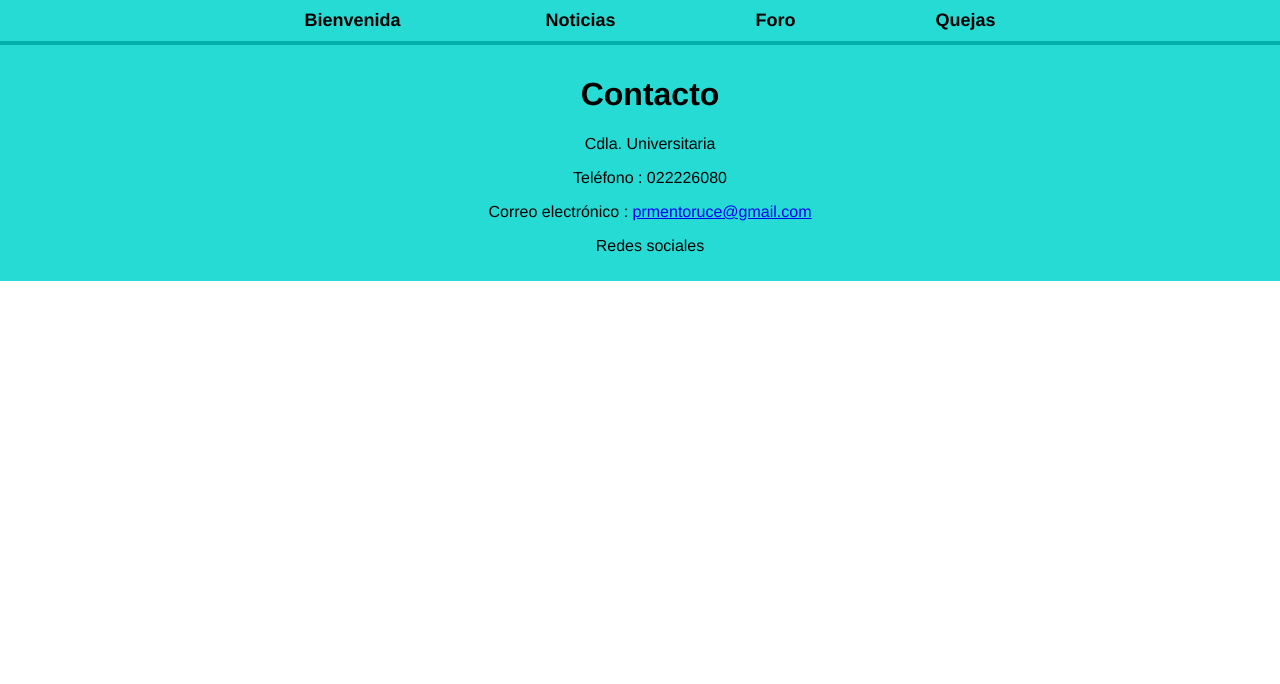
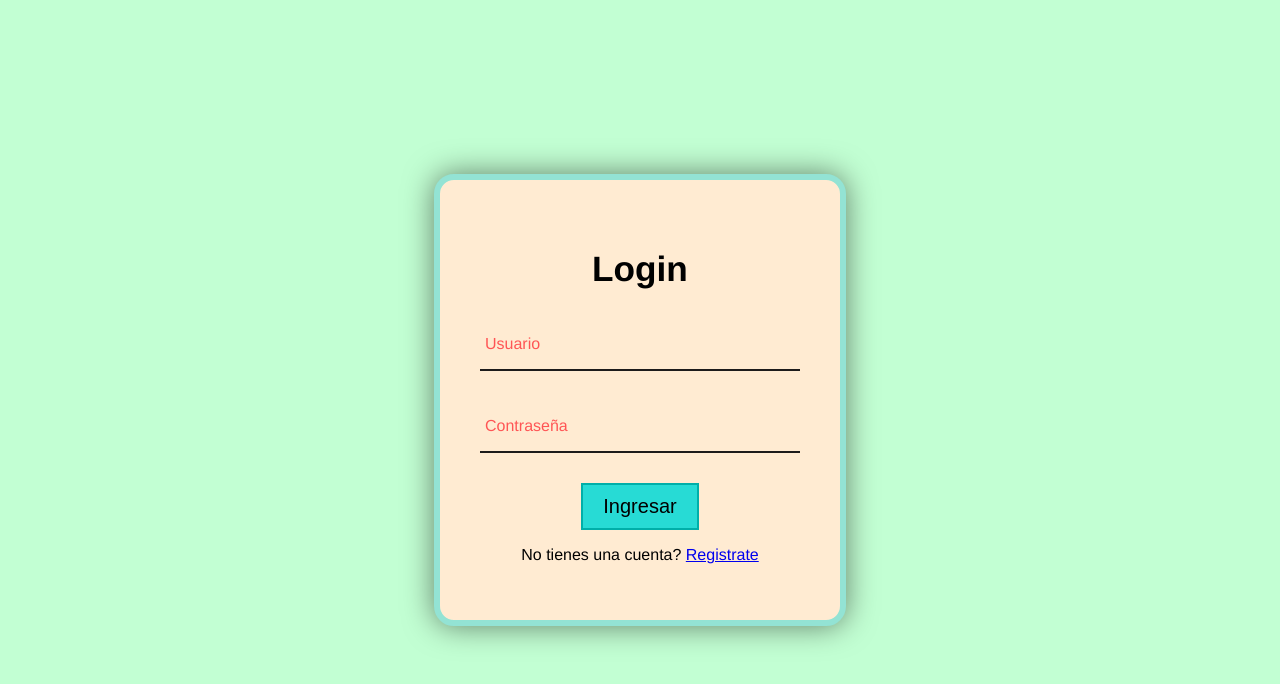
Before and after one commit to XaviX598/proyecto_grupo_3, a Vue app: page /registro in a window 1280 px wide. Shown: the top 684 px of the page. Built offline with nearby package versions, Linux system fonts and the light colour scheme.

Commit message:
Registro y login

```diff
--- a/package.json
+++ b/package.json
@@ -16,7 +16,7 @@
     "axios": "^1.5.0",
     "core-js": "^3.8.3",
     "vue": "^3.2.13",
-    "vue-router": "^4.0.3"
+    "vue-router": "^4.2.4"
   },
   "devDependencies": {
     "@vue/cli-plugin-babel": "~5.0.0",
--- /dev/null
+++ b/src/modules/helpers/usuarioCliente.js
@@ -0,0 +1,28 @@
+import axios from "axios";
+
+export const ingresarUsuarioFachada = async (bodyUsuario) => {
+    return await ingresarUsuario(bodyUsuario);
+}
+
+export const loginUsuarioFachada = async (usuario, contraseña) => {
+    return await loginUsuario(usuario, contraseña);
+}
+
+
+const loginUsuario = async (usuario, contraseña) => {
+   const data= axios.get(`http://localhost:8081/API/V1.0/Facultad/usuarios?usuario=${usuario}&contraseña=${contraseña}`).then((r) =>r.data)
+        .catch((error) => {
+            console.error("Error al iniciar sesión:", error);
+            // Si el inicio de sesión falla, muestra un mensaje de error
+        });
+    return data;
+}
+
+const ingresarUsuario = async (bodyUsuario) => {
+    const data = axios.post(`http://localhost:8081/API/V1.0/Facultad/usuarios`, bodyUsuario).then((r) =>r.data)
+        .catch((error) => {
+            console.error("Error registrarse:", error);
+
+        });
+    return data;
+}
--- a/src/modules/usuario/pages/LoginPage.vue
+++ b/src/modules/usuario/pages/LoginPage.vue
@@ -1,13 +1,150 @@
 <template>
-
+  <div class="pageLogin">
+    <div class="wrapper">
+      <div class="form-box login">
+        <h2>Login</h2>
+        <form @submit.prevent="verificarLogin">
+          <div class="input-box">
+            <input v-model="usuario" type="text" required />
+            <label>Usuario</label>
+          </div>
+          <div class="input-box">
+            <input v-model="contraseña" type="password" required />
+            <label>Contraseña</label>
+          </div>
+          <button id="button" type="submit" class="btn">Ingresar</button>
+          <div class="login-register">
+            <p>
+              No tienes una cuenta?
+              <router-link to="/registro" class="register-link"
+                >Registrate</router-link
+              >
+            </p>
+          </div>
+        </form>
+      </div>
+    </div>
+  </div>
 </template>
 
 <script>
+import { loginUsuarioFachada } from "../../helpers/usuarioCliente";
+
 export default {
-
-}
+  data() {
+    return {
+      usuario: null,
+      contraseña: null,
+      error: null,
+      user: null,
+    };
+  },
+  methods: {
+    async verificarLogin() {
+      const data = await loginUsuarioFachada(this.usuario, this.reverse(this.contraseña));
+      if (data.id != null) {
+        this.user = data;
+        this.$router.push("/bienvenida");
+      } else {
+        alert("Usuario o contraseña Incorrectos")
+      }
+    },
+    reverse(input) {
+      return input.split("").reverse().join("");
+    },
+  },
+};
 </script>
 
-<style>
+<style scoped>
+.pageLogin {
+  position: absolute;
+  top: 0;
+  left: 0;
+  width: 100%;
+  height: 100%;
+  display: flex;
+  justify-content: center;
+  align-items: center;
+  background: #c2ffd3;
+}
+.wrapper {
+  display: flex;
+  justify-content: center;
+  align-items: center;
+  width: 400px;
+  height: 440px;
+  background: #ffebd2;
+  border: 6px solid #93e3d4;
+  border-radius: 20px;
+  box-shadow: 0 0 30px rgba(0, 0, 0, 0.5);
+}
+.wrapper .form-box {
+  width: 100%;
+  padding: 40px;
+}
+.form-box h2 {
+  font-size: 2.2em;
+  color: #000000;
+  text-align: center;
+}
+.input-box {
+  position: relative;
+  width: 100%;
+  height: 50px;
+  border-bottom: 2px solid #1d1b1b;
+  margin: 30px 0;
+}
+.input-box label {
+  position: absolute;
+  top: 50%;
+  left: 5px;
+  transform: translateY(-50%);
+  font-size: 1em;
+  color: #ff5555;
+  font-weight: 500;
+  pointer-events: none;
+  transition: 0.5s;
+}
+.input-box input:focus ~ label,
+.input-box input:valid ~ label {
+  top: -5px;
+}
+.input-box input {
+  width: 100%;
+  height: 100%;
+  background: transparent;
+  border: none;
+  outline: none;
+  font-family: "Gill Sans", "Gill Sans MT", Calibri, "Trebuchet MS", sans-serif;
+  font-size: 1.1em;
+  color: #1d1b1b;
+  font-weight: 600;
+}
+.input-box .icon {
+  position: absolute;
+  right: 8px;
+  font-size: 1.2em;
+  color: #1d1b1b;
+  line-height: 57px;
+}
 
+.error-message {
+  display: flex;
+  color: #ff5555;
+  font-size: 1.2em;
+  font-weight: bold;
+  align-content: center;
+  justify-content: center;
+  margin-bottom: 20px;
+}
+
+#button {
+    background: #27dbd5;
+    border: 2px solid #00afa9;
+    padding-block: 10px;
+    padding-inline: 20px;
+    font-size: 20px;
+    cursor: pointer;
+}
 </style>
--- a/src/modules/usuario/pages/RegistroPage.vue
+++ b/src/modules/usuario/pages/RegistroPage.vue
@@ -1,13 +1,189 @@
 <template>
-
+  <div class="pageRegistro">
+    <div class="wrapper">
+      <div class="form-box registro">
+        <h2>Registro de Usuario</h2>
+        <form @submit.prevent="registrarse">
+          <div class="input-box">
+            <input v-model="usuario.nombre" type="text" required />
+            <label>Nombre</label>
+          </div>
+          <div class="input-box">
+            <input v-model="usuario.apellido" type="text" required />
+            <label>Apellido</label>
+          </div>
+          <div class="input-box">
+            <input v-model="usuario.usuario" type="text" required />
+            <label>Usuario</label>
+          </div>
+          <div class="input-box">
+            <input v-model="usuario.correo" type="email" required />
+            <label>Correo</label>
+          </div>
+          <div class="input-box">
+            <input v-model="usuario.contraseña" type="password" required />
+            <label>Contraseña</label>
+          </div>
+          <div class="input-box">
+            <input v-model="usuario.semestre" type="text" required />
+            <label>Semestre</label>
+          </div>
+          <div class="input-box">
+            <input v-model="usuario.cedula" type="text" required />
+            <label>Cedula</label>
+          </div>
+          <div class="input-box">
+            <input v-model="usuario.direccion" type="text" required />
+            <label>Direccion</label>
+          </div>
+          <button id="button" type="submit" class="btn">Registrarse</button>
+        </form>
+      </div>
+    </div>
+  </div>
 </template>
 
 <script>
+import { ingresarUsuarioFachada } from "../../helpers/usuarioCliente";
+
 export default {
+  data() {
+    return {
+      usuario: {
+        nombre: "",
+        apellido: "",
+        usuario: "",
+        correo: "",
+        contraseña: "",
+        semestre: "",
+        cedula: "",
+        direccion: "",
+      },
+    };
+  },
+  methods: {
+    async registrarse() {
+      this.usuario.contraseña = this.reverse(this.usuario.contraseña);
+      const data = await ingresarUsuarioFachada(this.usuario);
+      if (data === true && this.validarCedula(this.usuario.cedula)) {
+        alert("Registro Exitoso");
+        this.$router.push("/");
+      } else if (!this.validarCedula(this.usuario.cedula)) {
+        alert("Cedula No Valida");
+      } else {
+        alert("Usuario ya registrado");
+      }
+    },
+    validarCedula(cedula) {
+      // Eliminar espacios en blanco y guiones (si los hubiera)
+      cedula = cedula.replace(/\s/g, "").replace(/-/g, "");
 
-}
+      // Verificar si la cédula tiene exactamente 10 dígitos y si son números
+      if (/^\d{10}$/.test(cedula)) {
+        return true; // La cédula es válida
+      } else {
+        return false; // La cédula no es válida
+      }
+    },
+    reverse(input) {
+      return input.split("").reverse().join("");
+    },
+  },
+};
 </script>
 
-<style>
+<style scoped>
+.pageRegistro {
+  position: absolute;
+  top: 0;
+  left: 0;
+  width: 100%;
+  height: 150%;
+  display: flex;
+  justify-content: center;
+  align-items: center;
+  background: #c2ffd3;
+}
+.wrapper {
+  display: flex;
+  justify-content: center;
+  align-items: center;
+  width: 400px;
+  height: 1000px;
+  background: #ffebd2;
+  border: 6px solid #93e3d4;
+  border-radius: 20px;
+  box-shadow: 0 0 30px rgba(0, 0, 0, 0.5);
+}
+.wrapper .form-box {
+  width: 100%;
+  padding: 40px;
+}
+.form-box h2 {
+  font-size: 2.2em;
+  color: #000000;
+  text-align: center;
+}
+.input-box {
+  position: relative;
+  width: 100%;
+  height: 50px;
+  border-bottom: 2px solid #1d1b1b;
+  margin: 30px 0;
+}
+.input-box label {
+  position: absolute;
+  top: 50%;
+  left: 5px;
+  transform: translateY(-50%);
+  font-size: 1em;
+  color: #ff5555;
+  font-weight: 500;
+  pointer-events: none;
+  transition: 0.5s;
+}
+.input-box input:focus ~ label,
+.input-box input:valid ~ label {
+  top: -5px;
+}
+.input-box input {
+  width: 100%;
+  height: 100%;
+  background: transparent;
+  border: none;
+  outline: none;
+  font-family: "Gill Sans", "Gill Sans MT", Calibri, "Trebuchet MS", sans-serif;
+  font-size: 1.1em;
+  color: #1d1b1b;
+  font-weight: 600;
+}
+.input-box .icon {
+  position: absolute;
+  right: 8px;
+  font-size: 1.2em;
+  color: #1d1b1b;
+  line-height: 57px;
+}
 
+.error-message {
+  display: flex;
+  color: #ff5555;
+  font-weight: bold;
+  align-content: center;
+  justify-content: center;
+  margin: 14px;
+}
+
+#button {
+  margin-top: 10px;
+}
+
+#button {
+  background: #27dbd5;
+  border: 2px solid #00afa9;
+  padding-block: 10px;
+  padding-inline: 20px;
+  font-size: 20px;
+  cursor: pointer;
+}
 </style>
```
Also changed, not shown: 1 other file (tests, documents, lock files or other folders).
